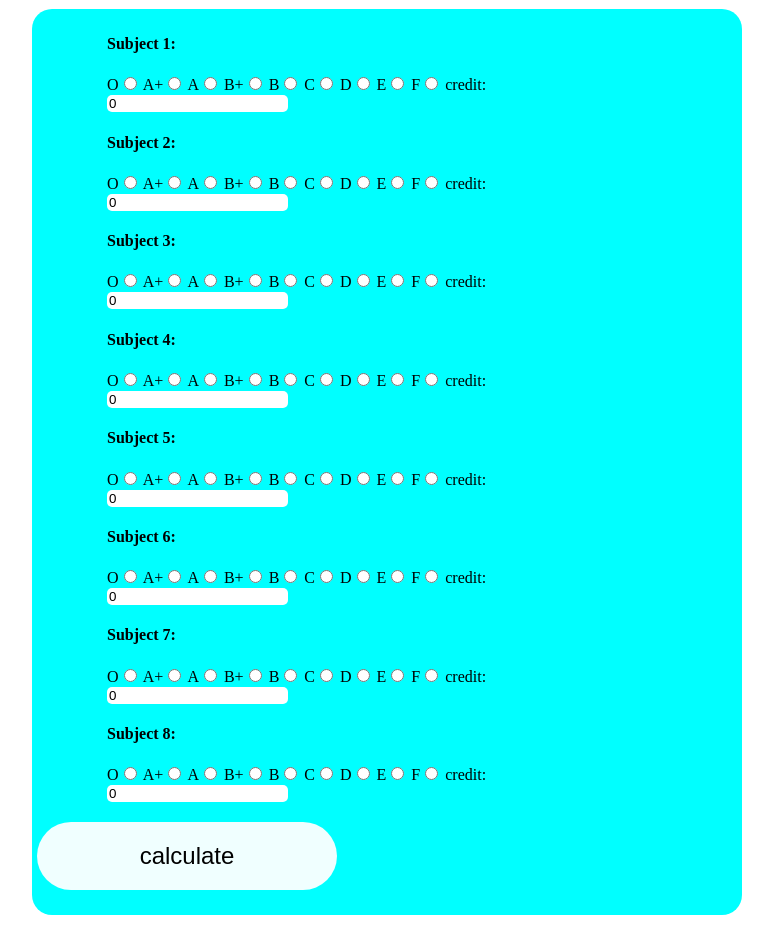
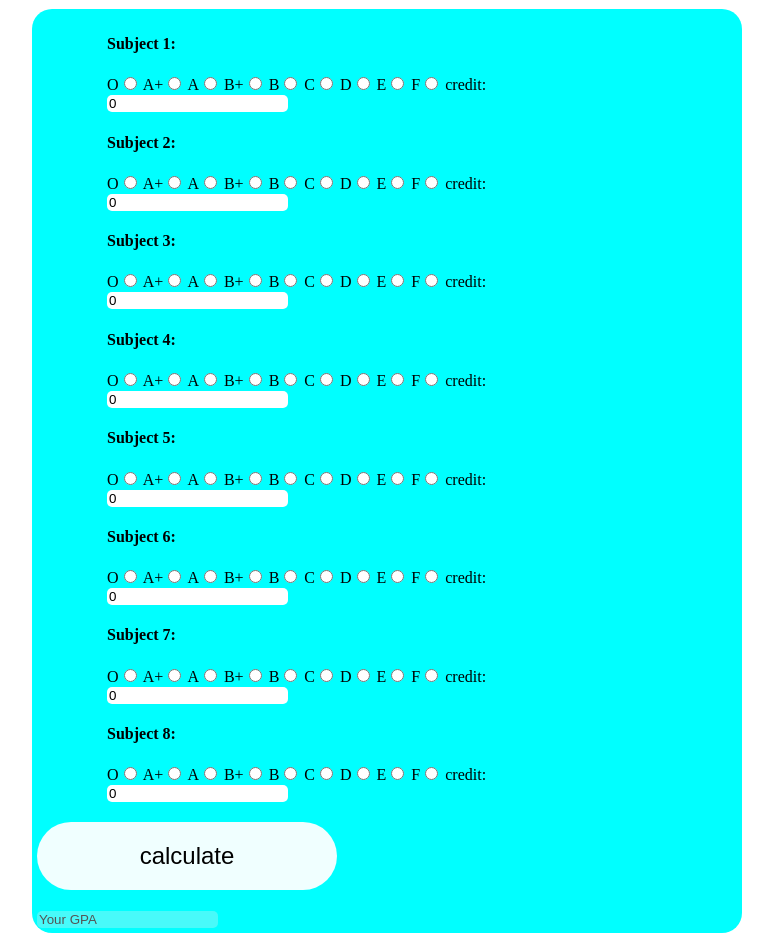
Before and after one commit to Arunnaidu3470/GPA-calculator, a plain HTML site: page index.html in a window 1280 px wide. Shown: the part 71-1012 px from the top of the page, without its empty margins (253-1026 px from the left). Drawn offline with Linux system fonts and the light colour scheme.

Commit message:
added output box

```diff
--- a/index.html
+++ b/index.html
@@ -118,7 +118,11 @@
             </div>
             <div>
                 <input id="calculate" type="button" value="calculate" onclick="calculateGPA()">
+                <div>
+                    <input id="output" type="text" value="Your GPA" disabled>
+                </div>
             </div>
+
         </div>
     </body>
 </html>
```
